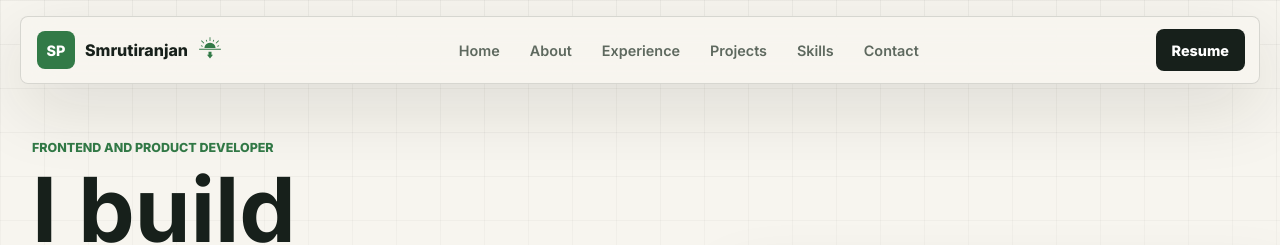
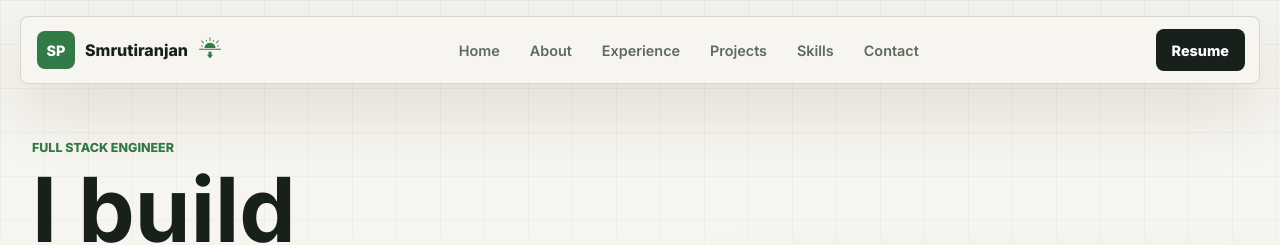
Before and after one commit to Smrutiranjan-Patra/portfolio, a React (Create React App) app: page / in a window 1280 px wide. Shown: the top 245 px of the page. Built offline with nearby package versions, Linux system fonts and the light colour scheme.

Commit message:
feat: Update portfolio to reflect full stack engineering role and adjust education period

```diff
--- a/src/data/portfolio.js
+++ b/src/data/portfolio.js
@@ -33,7 +33,7 @@ export const portfolio = {
   ],
 
   hero: {
-    eyebrow: "Frontend and product developer",
+    eyebrow: "Full Stack Engineer",
     headline: "I build enterprise React interfaces that stay fast, scalable, and maintainable.",
     rolePrefix: "Focused on",
     focusItems: [
@@ -266,7 +266,7 @@ export const portfolio = {
     {
       title: "Master of Computer Applications, AI and Machine Learning",
       place: "Amity University, Uttar Pradesh",
-      period: "2025 - Expected 2027",
+      period: "2025 - Present",
     },
     {
       title: "Bachelor of Commerce, Accounting",
```
